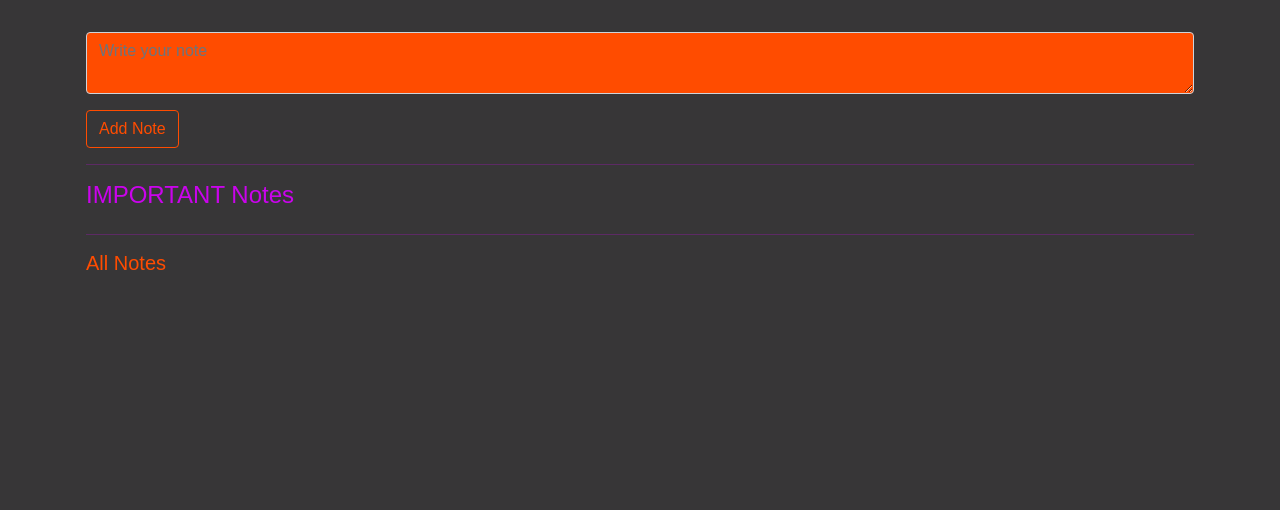
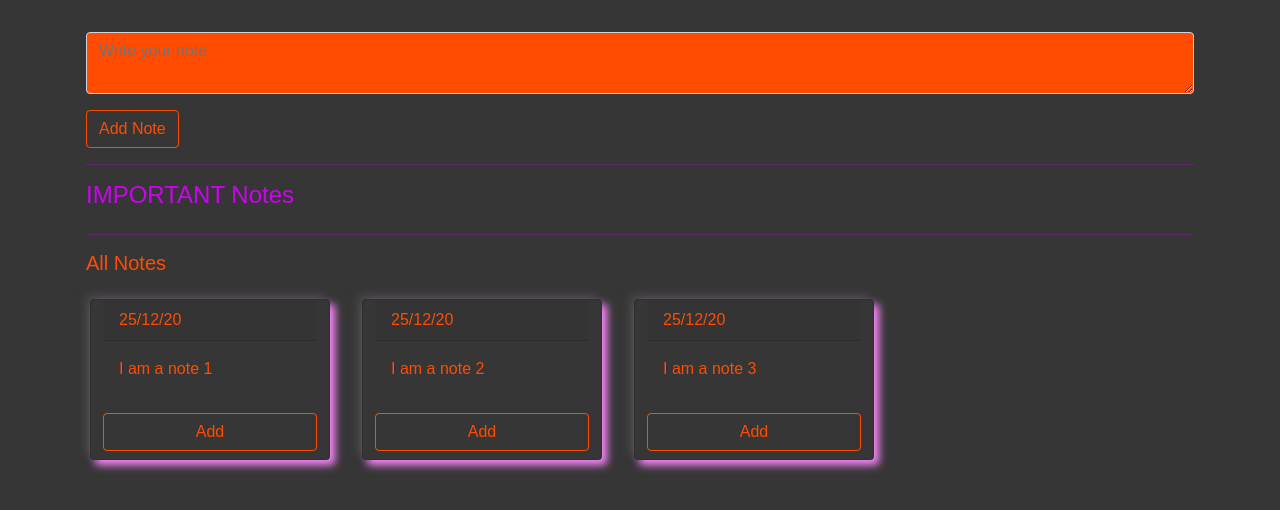
Before and after one commit to vm799/ToDo-App-with-ReactRedux, a React (Create React App) app in the folder youtube-2/: page / in a window 1280 px wide. Shown: the top 510 px of the page. Built offline with nearby package versions, Linux system fonts and the light colour scheme.

Commit message:
learning to convert react app to redux

```diff
--- a/youtube-2/package.json
+++ b/youtube-2/package.json
@@ -8,7 +8,9 @@
     "@testing-library/user-event": "^13.5.0",
     "react": "^17.0.2",
     "react-dom": "^17.0.2",
+    "react-redux": "^7.2.6",
     "react-scripts": "5.0.0",
+    "redux": "^4.1.2",
     "web-vitals": "^2.1.4"
   },
   "scripts": {
@@ -34,5 +36,8 @@
       "last 1 firefox version",
       "last 1 safari version"
     ]
+  },
+  "devDependencies": {
+    "@redux-devtools/core": "^3.11.0"
   }
 }
--- a/youtube-2/src/App.js
+++ b/youtube-2/src/App.js
@@ -22,15 +22,13 @@ const App = () => {
           new_notes[index] = new_note
          setNotes(new_notes)
         }
-    console.log(notes)
-
   return (
     <div className='container mt-3 p-3'>
         <CreateNote createNote= {createNote}/>
         <hr/>
         <ImportantNotes notes={notes} toggle_note={toggle_note}/>
         <hr/>
-        <AllNotes notes={notes} toggle_note={toggle_note}/>
+        <AllNotes  toggle_note={toggle_note}/>
 
     </div>
   )
--- a/youtube-2/src/components/AllNotes.js
+++ b/youtube-2/src/components/AllNotes.js
@@ -1,9 +1,11 @@
 import React from 'react'
 import Note from './Note'
 
-const AllNotes = ({notes, toggle_note}) => {
-console.log(notes);
+import { store } from '../redux/store'
+import { connect } from 'react-redux'
+const AllNotes = ({ toggle_note, note}) => {
 
+const notes = store.getState().notes
   return (
     <div className= "my-3">
         <h5> All Notes </h5>
@@ -11,8 +13,12 @@ console.log(notes);
         {
             notes.map(note => <Note key={note.id} note ={note} toggle_note={toggle_note} />)
         }
-    </div>
-
+       </div>
     </div>
         )}
-export default AllNotes
+
+const mapStateToProps = state =>({
+    notes: state.notes
+})
+
+export default connect(mapStateToProps)(AllNotes)
--- a/youtube-2/src/components/CreateNote.js
+++ b/youtube-2/src/components/CreateNote.js
@@ -1,7 +1,9 @@
 import React from 'react'
 import { useState } from 'react'
 
-const CreateNote = ({createNote}) => {
+import { store } from '../redux/store'
+
+const CreateNote = () => {
 const [note, setNote] = useState("")
 
 const handleSubmit = (e) => {
@@ -10,8 +12,13 @@ const handleSubmit = (e) => {
         note,
     id:Math.floor(Math.random() *500),
     date: new Date().toJSON().slice(0,10),
-    isImportant: false}
-    createNote(data)
+    isImportant: false
+  }
+
+    store.dispatch({
+      type:'ADD_NOTE',
+      payload: data
+    })
 }
 
   return(
--- a/youtube-2/src/components/Note.js
+++ b/youtube-2/src/components/Note.js
@@ -5,7 +5,7 @@ const Note  = ({note: { date, note, id, isImportant }, toggle_note }) => {
     <div className= "card m-3">
         <div className="card-header">{date}</div>
         <div className="card-body">{note}</div>
-        <button onClick = {() => toggle_note(id)} className="btn"> {isImportant? 'Remove from Important' : 'Add'} </button>
+        <button onClick = {() => toggle_note(id)} className="btn mb-2"> {isImportant? 'Remove from Important' : 'Add'} </button>
     </div>
   )
 }
--- a/youtube-2/src/index.css
+++ b/youtube-2/src/index.css
@@ -30,6 +30,8 @@ hr {
     width: 15rem;
 }
 
+
+
 .btn{
     background: transparent;
     color:inherit;
--- a/youtube-2/src/index.js
+++ b/youtube-2/src/index.js
@@ -1,9 +1,17 @@
 import React from 'react'
 import ReactDom from 'react-dom'
 import App from './App'
+
 import "./index.css"
+import { Provider } from 'react-redux'
+import { store } from './redux/store'
+
+
 
 ReactDom.render(
-    <App />,
+<Provider  store={store}>
+    <App />
+</Provider>,
     document.getElementById("root")
+
 )
--- /dev/null
+++ b/youtube-2/src/redux/reducers/notes.reducer.js
@@ -0,0 +1,39 @@
+
+const initialState = {
+    notes:[{
+        id:1,
+        date:'25/12/20',
+        isImportant:false,
+        note:'I am a note 1'
+    },
+
+    {
+        id:2,
+        date:'25/12/20',
+        isImportant:false,
+        note:'I am a note 2'
+    },
+    {
+        id:3,
+        date:'25/12/20',
+        isImportant:false,
+        note:'I am a note 3'
+    }]
+}
+
+
+const reducer = (previousState = initialState, action)=>{
+    const { type, payload } = action;
+
+    switch(type){
+        case "ADD_NOTE":
+        return {
+            ...previousState,
+            notes:[...previousState.notes,payload]
+        }
+    default:
+        return previousState
+    }
+}
+
+export default reducer
--- /dev/null
+++ b/youtube-2/src/redux/store.js
@@ -0,0 +1,7 @@
+import { createStore } from "redux"
+import reducer from'./reducers/notes.reducer'
+import { composeWithDevTools } from '@redux-devtools/extension'
+
+
+
+export const store = createStore(reducer, composeWithDevTools())
```
Also changed, not shown: 1 other file (tests, documents, lock files or other folders).
